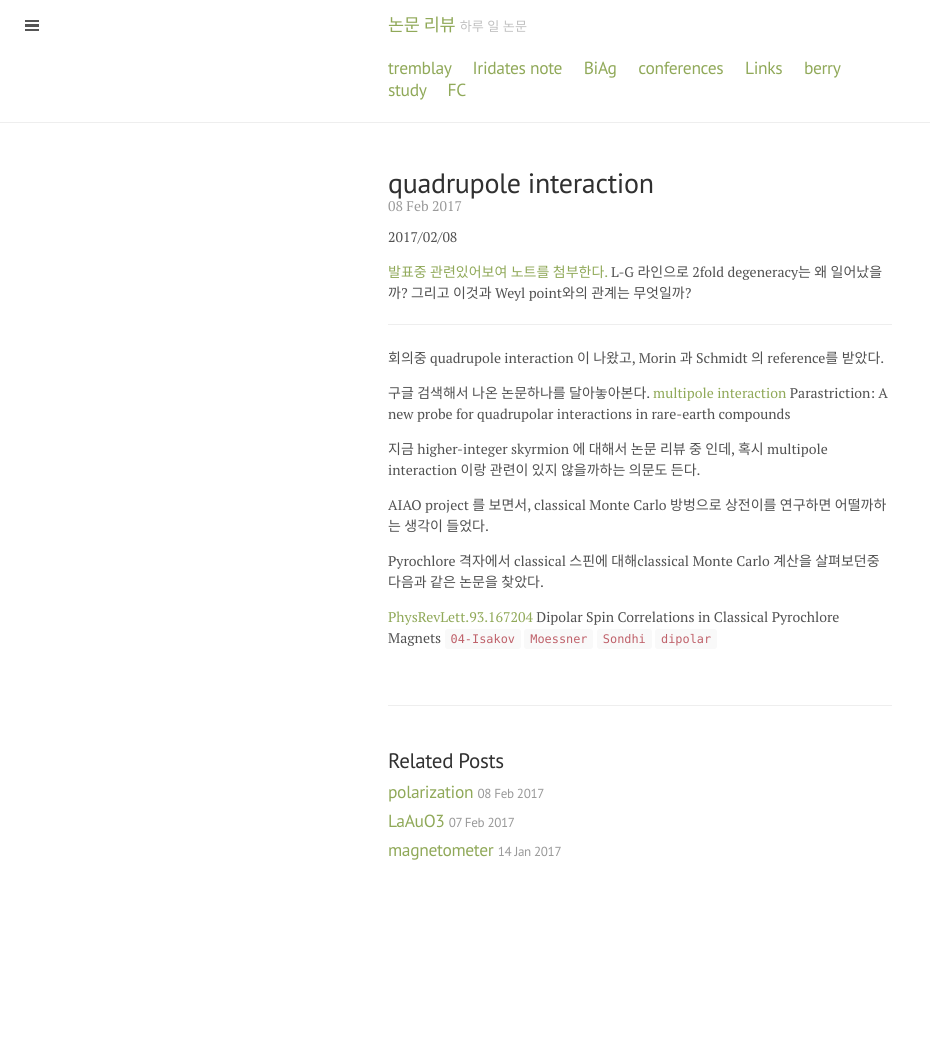
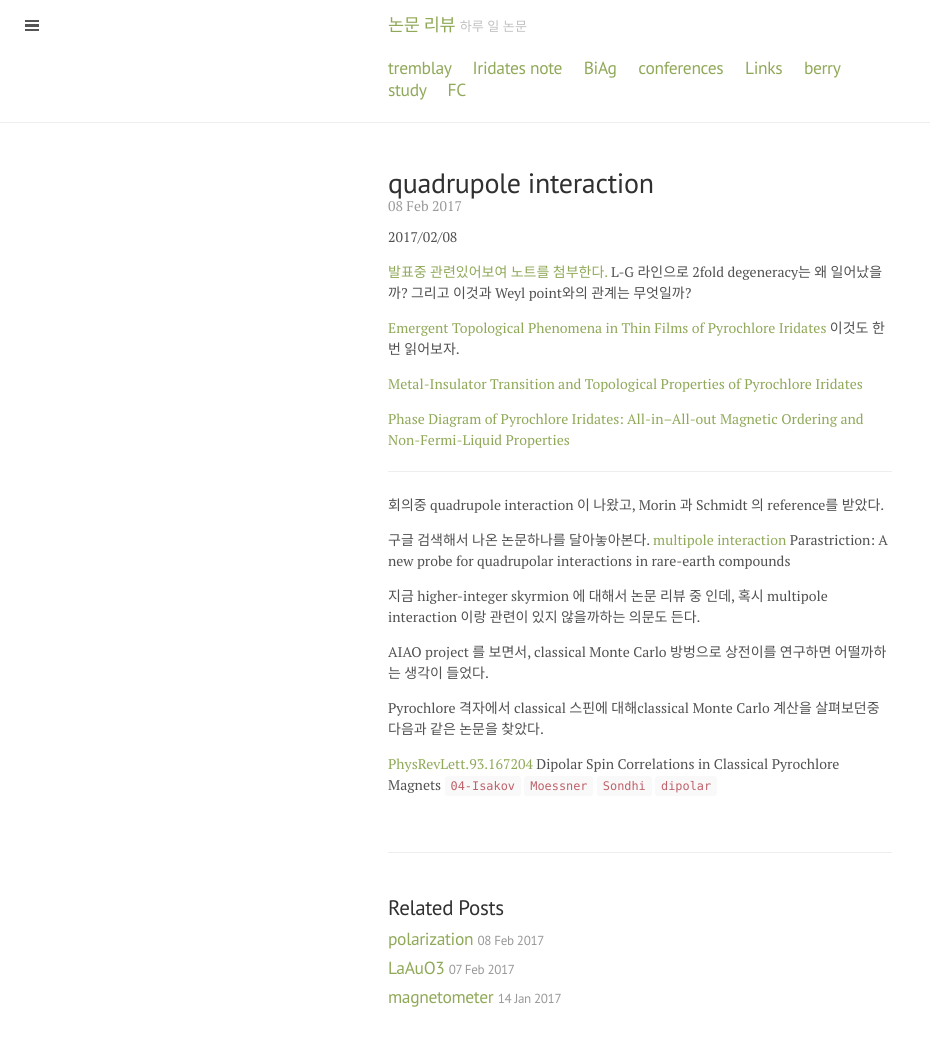
Before and after one commit to qkrwlsghdcjsworlt/work, a Jekyll site: the page built from _posts/2017/2017-02-08-multipole-interaction.markdown, in a window 1280 px wide. Shown: the whole page, without its empty margins (0-930 px from the left). Built offline with Jekyll 4.4.1, drawn with Linux system fonts in a browser that asks for light colours; before the commit the page ends 903 px from its top, so only the background shows below that.

Commit message:
“update”

```diff
--- a/_posts/2017/2017-02-08-multipole-interaction.markdown
+++ b/_posts/2017/2017-02-08-multipole-interaction.markdown
@@ -11,6 +11,15 @@ categories: magnetism
 [발표중 관련있어보여 노트를 첨부한다.]({{ site.baseurl }}/public/pyrochlore/pyrochlore_170208_go.pdf)
 L-G 라인으로 2fold degeneracy는 왜 일어났을까?
 그리고 이것과 Weyl point와의 관계는 무엇일까?
+
+[Emergent Topological Phenomena in Thin Films of Pyrochlore Iridates](http://journals.aps.org/prl/abstract/10.1103/PhysRevLett.112.246402) 이것도 한번 읽어보자.
+
+
+[Metal-Insulator Transition and Topological Properties of Pyrochlore Iridates](http://journals.aps.org/prl/abstract/10.1103/PhysRevLett.118.026404)
+
+
+[Phase Diagram of Pyrochlore Iridates: All-in–All-out Magnetic Ordering and Non-Fermi-Liquid Properties](http://journals.aps.org/prl/abstract/10.1103/PhysRevLett.115.156401)
+
 
 
 ---
```
Also changed, not shown: 2 other files.
